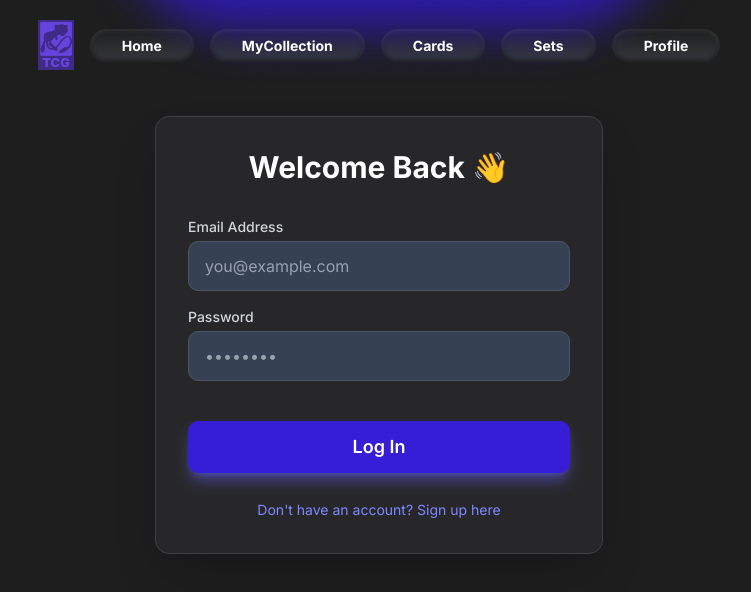
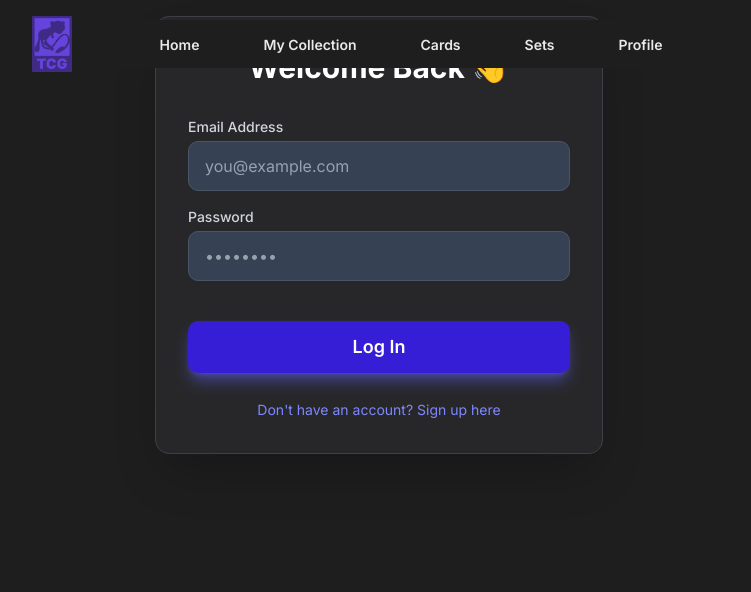
Before and after one commit to Sunii-999/tcg-collector, a Next.js app: page /sign-in in a window 1280 px wide. Shown: the top 592 px of the page, without its empty margins (261-1012 px from the left). Built offline with nearby package versions, Linux system fonts and the light colour scheme.

Commit message:
fixed client and server issue with featured section and featured card

```diff
--- a/package.json
+++ b/package.json
@@ -3,8 +3,8 @@
   "version": "0.1.0",
   "private": true,
   "scripts": {
-    "dev": "next dev --turbopack",
-    "build": "next build --turbopack",
+    "dev": "next dev",
+    "build": "next build",
     "start": "next start",
     "lint": "eslint"
   },
--- /dev/null
+++ b/src/components/home/FeaturedSectionServer.tsx
@@ -0,0 +1,8 @@
+// app/components/home/FeaturedSectionServer.tsx
+import FeaturedCards from "@/components/home/featured/FeaturedCards";
+import FeaturedSectionClient from "@/components/home/featured/FeaturedSectionClient";
+
+export default async function FeaturedSectionServer() {
+  const cards = await FeaturedCards(); // server-rendered content
+  return <FeaturedSectionClient cards={cards} />;
+}
--- a/src/components/home/featuredCards.tsx
+++ b/src/components/home/featured/FeaturedCards.tsx
@@ -1,9 +1,7 @@
-// src/components/home/featuredCards.tsx
 
 import { fetchPokemonCards } from '@/lib/pokemontcg';
 import { Card } from '@/types/pokemontcg';
 
-// Helper function to shuffle an array and pick the first N elements
 const getRandomCards = (cards: Card[], count: number): Card[] => {
   for (let i = cards.length - 1; i > 0; i--) {
     const j = Math.floor(Math.random() * (i + 1));
--- a/src/components/home/FeaturedSection.tsx
+++ b/src/components/home/featured/FeaturedSection.tsx
@@ -5,7 +5,7 @@ import { gsap } from 'gsap';
 import { ScrollTrigger } from 'gsap/ScrollTrigger';
 import Link from "next/link";
 import { Button } from "@/components/ui/button";
-import FeaturedCards from "@/components/home/featuredCards";
+import FeaturedCards from "@/components/home/featured/FeaturedCards";
 
 gsap.registerPlugin(ScrollTrigger);
 
@@ -77,10 +77,6 @@ export default function FeaturedSection() {
                         Effortlessly track your entire collection—no matter the size. See your progress for every individual set at a glance, finally retiring those manual spreadsheets.
                     </p>
                 </div>
-
-                {/* NOTE: FeaturedCards is an async Server Component, which is OK here
-                   because Next.js handles the rendering and streaming before this
-                   Client Component mounts. */}
                 <div ref={cardsRef} className="my-10">
                     <FeaturedCards />
                 </div>
--- /dev/null
+++ b/src/components/home/featured/FeaturedSectionClient.tsx
@@ -0,0 +1,70 @@
+// app/components/home/FeaturedSectionClient.tsx
+'use client'
+
+import { useRef, useEffect } from "react";
+import { gsap } from 'gsap';
+import { ScrollTrigger } from 'gsap/ScrollTrigger';
+import Link from "next/link";
+import { Button } from "@/components/ui/button";
+
+gsap.registerPlugin(ScrollTrigger);
+
+export default function FeaturedSectionClient({ cards }: { cards: React.ReactNode }) {
+  const containerRef = useRef(null);
+  const titleRef = useRef(null);
+  const textRef = useRef(null);
+  const cardsRef = useRef(null);
+  const buttonRef = useRef(null);
+
+  useEffect(() => {
+    const container = containerRef.current;
+    if (!container) return;
+
+    gsap.set([titleRef.current, textRef.current, buttonRef.current], { opacity: 0, y: 50 });
+    gsap.set(cardsRef.current, { opacity: 0, scale: 0.8 });
+
+    const tl = gsap.timeline({
+      scrollTrigger: {
+        trigger: container,
+        start: "top 85%",
+        end: "bottom center",
+        toggleActions: "play none none none",
+      },
+    });
+
+    tl.to(titleRef.current, { opacity: 1, y: 0, duration: 0.8, ease: "power2.out" })
+      .to(textRef.current, { opacity: 1, y: 0, duration: 0.8, ease: "power2.out" }, "-=0.5")
+      .to(cardsRef.current, { opacity: 1, scale: 1, duration: 1, ease: "elastic.out(1, 0.5)" }, "-=0.3")
+      .to(buttonRef.current, { opacity: 1, y: 0, duration: 0.5, ease: "power2.out" }, "-=0.6");
+  }, []);
+
+  return (
+    <div
+      ref={containerRef}
+      className="bg-white text-black text-center h-screen p-10 flex flex-col items-center justify-center"
+    >
+      <div>
+        <div className="flex flex-col items-center justify-center w-[60%] m-auto gap-10">
+          <h1 ref={titleRef} className="text-6xl font-bold">
+            A place to collect
+          </h1>
+          <p ref={textRef}>
+            Effortlessly track your entire collection—no matter the size. See your progress for every individual set at a glance, finally retiring those manual spreadsheets.
+          </p>
+        </div>
+
+        <div ref={cardsRef} className="my-10">
+          {cards}
+        </div>
+
+        <div ref={buttonRef}>
+          <Link href="/my-collection">
+            <Button className="hover:cursor-pointer" variant="blackBtn">
+              Check out your Collection
+            </Button>
+          </Link>
+        </div>
+      </div>
+    </div>
+  );
+}
--- a/src/components/ui/Navbar.tsx
+++ b/src/components/ui/Navbar.tsx
@@ -1,99 +1,134 @@
-"use client"
+'use client';
 
-import Image from "next/image"
-import Link from "next/link"
-import { useState } from "react";
-// Ensure this path is correct for your Next.js Server Action
+import Image from 'next/image';
+import Link from 'next/link';
+import { useState, useEffect } from 'react'; // Import useEffect
 import { signout } from '@/app/(auth)/actions';
 
-const NavButton = ({ href, label }) => (
-    <Link href={href} key={label}>
+const NavButton = ({ href, label }: { href: string; label: string }) => (
+  <Link href={href}>
     <span
-            className="px-8 py-2 rounded-full bg-gradient-to-b from-[hsla(221,20%,72%,0)] to-[#51585f75] text-white text-sm font-bold shadow-[inset_0_2px_4px_rgba(255,255,255,0.1),inset_0_-2px_4px_rgba(0,0,0,0.5)] transition-colors duration-150 hover:bg-[#51585f75]/80"
+      className="
+        px-6 py-2 rounded-full text-white/90 text-sm font-semibold
+        transition-all duration-200
+        hover:bg-white/30 hover:text-white
+      "
     >
       {label}
     </span>
   </Link>
 );
 
+const navItems = [
+  { label: 'Home', href: '/' },
+  { label: 'My Collection', href: '/my-collection' },
+  { label: 'Cards', href: '/cards' },
+  { label: 'Sets', href: '/sets' },
+];
 
-const navItems = [
-    {
-        label: "Home",
-        href: "/",
-    },
-    {
-        label: "MyCollection",
-        href: "/my-collection",
-    },
-    {
-        label: "Cards",
-        href: "/cards",
-    },
-    {
-        label: "Sets",
-        href: "/sets",
-    }
-    // Note: Profile is handled separately for the dropdown
-]
+export default function Navbar() {
+  const [isProfileHovered, setIsProfileHovered] = useState(false);
+  const [hasScrolled, setHasScrolled] = useState(false); // New state for scroll
 
-const Navbar = () => {
-    const [isProfileHovered, setIsProfileHovered] = useState(false);
+  // Effect to handle scroll event
+  useEffect(() => {
+    const handleScroll = () => {
+      // Check if the scroll position is greater than the viewport height
+      // window.innerHeight is equivalent to h-screen
+      setHasScrolled(window.scrollY > window.innerHeight);
+    };
+
+    window.addEventListener('scroll', handleScroll);
+
+    // Cleanup the event listener when the component unmounts
+    return () => {
+      window.removeEventListener('scroll', handleScroll);
+    };
+  }, []); // Empty dependency array ensures this runs only on mount and unmount
 
   return (
-        <div className="h-25 w-full sticky top-0 z-50">
-            <nav className="max-w-[50%] m-auto relative ">
-                <div className="absolute">
-                    <img src="/nav-bar-gradient.png" alt=" navbar gradient" />
-                </div>
-                <div className="absolute w-[100%] mt-5">
-                    <div
-                        className="flex gap-4 items-center justify-center"
-                    >
-                        {/* Logo */}
+    // Conditional styling on the main container for a simple background transition
+    <div className={`fixed top-0 left-0 w-full z-50 py-4 transition-colors duration-300
+      ${hasScrolled ? 'bg-black/80 backdrop-blur-md' : 'bg-transparent'}
+    `}>
+      <nav className="flex items-center justify-center gap-6 max-w-[70%] mx-auto">
+        {/* Logo - not blurred */}
         <Image
           src="/logo.png"
           alt="TCG LOGO"
-                            width={36}
-                            height={36}
+          width={40}
+          height={40}
+          className="select-none"
         />
 
-                        {/* Map all standard nav items */}
+        {/* 🍸 Liquid glass nav area */}
+        <div
+          className="
+            relative flex items-center gap-4 px-10 py-3 rounded-3xl
+          "
+        >
+          {/* Subtle shimmering gradient layer - adjusted to span full size of parent */}
+          <div
+            className={`
+              absolute inset-0 rounded-3xl transition-opacity duration-300
+              ${hasScrolled ? 'opacity-0' : 'opacity-100'}
+            `}
+          >
+            {/* Keeping the dark background color */}
+             <div className="absolute inset-0 bg-[#1E1E1E] rounded-3xl" />
+          </div>
+
+          {/* Add a new background layer for the scrolled state */}
+           <div
+            className={`
+              absolute inset-0 rounded-3xl border border-white/20 backdrop-blur-md
+              bg-black/50 transition-opacity duration-300
+              ${hasScrolled ? 'opacity-100' : 'opacity-0'}
+            `}
+           />
+
           {navItems.map((item) => (
-                            <NavButton key={item.label} href={item.href} label={item.label} />
+            // Ensure NavButtons are above the background layers
+            <div key={item.label} className="relative z-10">
+                <NavButton href={item.href} label={item.label} />
+            </div>
           ))}
 
-                        {/* Profile Link with Dropdown */}
+          {/* Profile dropdown */}
           <div
-                            // This parent div makes the dropdown relative to the Profile button
-                            className="relative"
+            className="relative z-10" // Ensure profile button is above background layers
             onMouseEnter={() => setIsProfileHovered(true)}
             onMouseLeave={() => setIsProfileHovered(false)}
           >
-                            {/* Profile Button */}
             <NavButton href="/profile" label="Profile" />
 
-                            {/* Dropdown Menu - position it using absolute right-0 top-full */}
+            {/* Dropdown with same liquid glass effect */}
             <div
-                                className={`absolute right-0 top-full mt-2 w-40 bg-[#3a4046] rounded-lg shadow-xl z-10
-                                ${isProfileHovered ? 'opacity-100 visible' : 'opacity-0 invisible'} transition-opacity duration-200`}
+              className={`
+                absolute right-0 top-full mt-3 w-44 overflow-hidden z-20
+                rounded-2xl border border-white/20 backdrop-blur-xl
+                bg-gradient-to-br from-white/15 to-white/5
+                shadow-[inset_0_0_0_1px_rgba(255,255,255,0.3),0_8px_30px_rgba(0,0,0,0.3)]
+                transform transition-all duration-200
+                ${isProfileHovered ? 'opacity-100 visible translate-y-0' : 'opacity-0 invisible -translate-y-2'}
+              `}
             >
               <form action={signout}>
                 <button
                   type="submit"
-                                        className="w-full text-left px-4 py-2 text-white text-sm hover:bg-[#51585f] rounded-lg cursor-pointer"
-                                        onClick={() => setIsProfileHovered(false)} // Close dropdown on click
+                  className="
+                    w-full text-left px-5 py-2 text-sm text-white/90 font-medium
+                    hover:bg-white/20 transition-colors cursor-pointer
+                  "
+                  onClick={() => setIsProfileHovered(false)}
                 >
-                                        Signout 🚪
+                  Sign out 🚪
                 </button>
               </form>
             </div>
           </div>
         </div>
-                </div>
       </nav>
     </div>
-    )
+  );
 }
-
-export default Navbar
--- a/src/lib/pokemontcg.ts
+++ b/src/lib/pokemontcg.ts
@@ -1,29 +1,28 @@
-// src/lib/pokemontcg.ts
-
 import { PokemonTcgApiResponse } from '../types/pokemontcg';
 
 const API_BASE_URL = 'https://api.pokemontcg.io/v2/cards';
-const API_KEY = process.env.POKEMONTCG_API_KEY;
 
-// UPDATED: Added page and pageSize parameters for better control
 export async function fetchPokemonCards(
   query: string = '',
   page: number = 1,
-  pageSize: number = 25 // Default size for a good random sample
+  pageSize: number = 25
 ): Promise<PokemonTcgApiResponse> {
+  const API_KEY = process.env.POKEMONTCG_API_KEY;
+
   if (!API_KEY) {
-    throw new Error('POKEMONTCG_API_KEY is not set in environment variables.');
+    if (typeof window === 'undefined') {
+      console.error('SERVER ERROR: POKEMONTCG_API_KEY is missing from environment variables.');
+      throw new Error('POKEMONTCG_API_KEY is not set in environment variables.');
+    }
+
   }
 
   const params = new URLSearchParams();
 
-  // CRITICAL FIX: Only append 'q' if the query is NOT 'random' or empty.
-  // The API rejected 'q=random'. When requesting random, we just want a large batch.
   if (query && query !== 'random') {
     params.append('q', query);
   }
 
-  // Always append pagination for control
   params.append('page', page.toString());
   params.append('pageSize', pageSize.toString());
 
@@ -33,7 +32,7 @@ export async function fetchPokemonCards(
     const response = await fetch(url, {
       method: 'GET',
       headers: {
-        'X-Api-Key': API_KEY,
+        'X-Api-Key': API_KEY || '',
         'Content-Type': 'application/json',
       },
       next: {
```
Also changed, not shown: src/app/(home)/page.tsx (+6 -33 lines), src/components/home/HeroSection.tsx (added, +82 -0 lines). Lines whose indentation alone changed are shown as unchanged.
